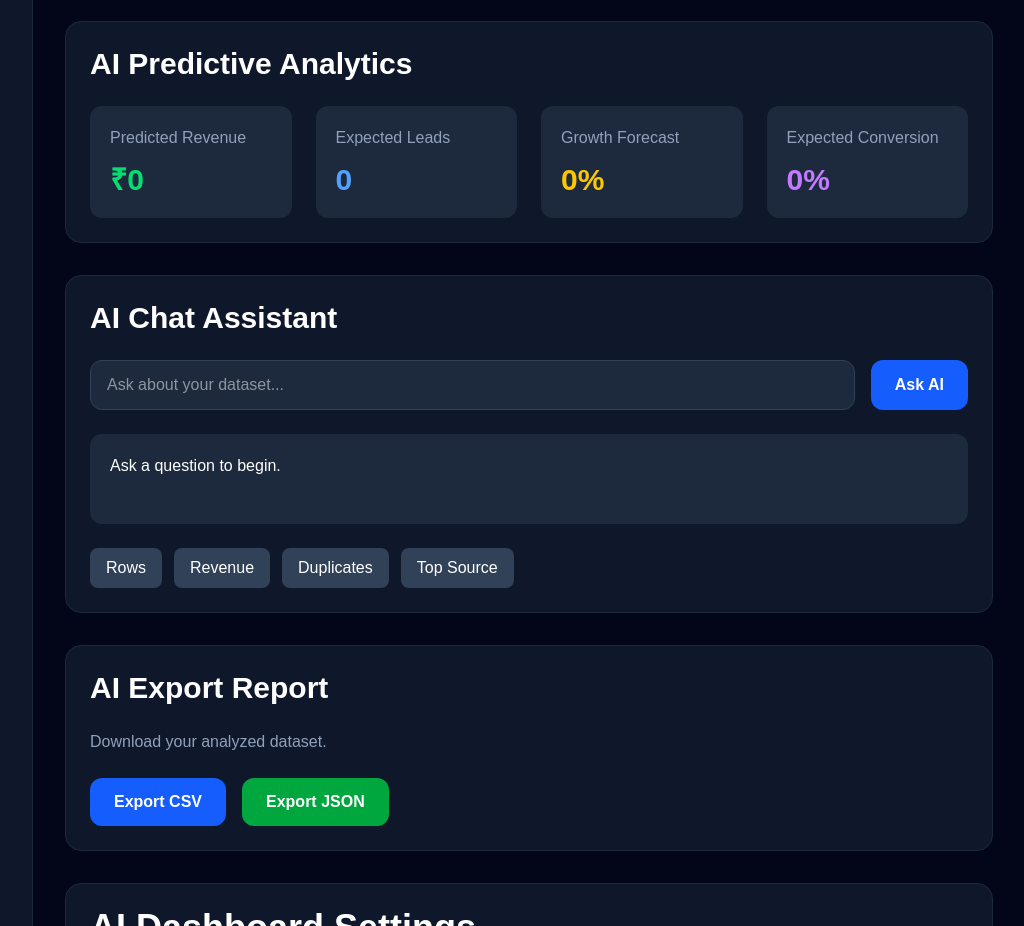
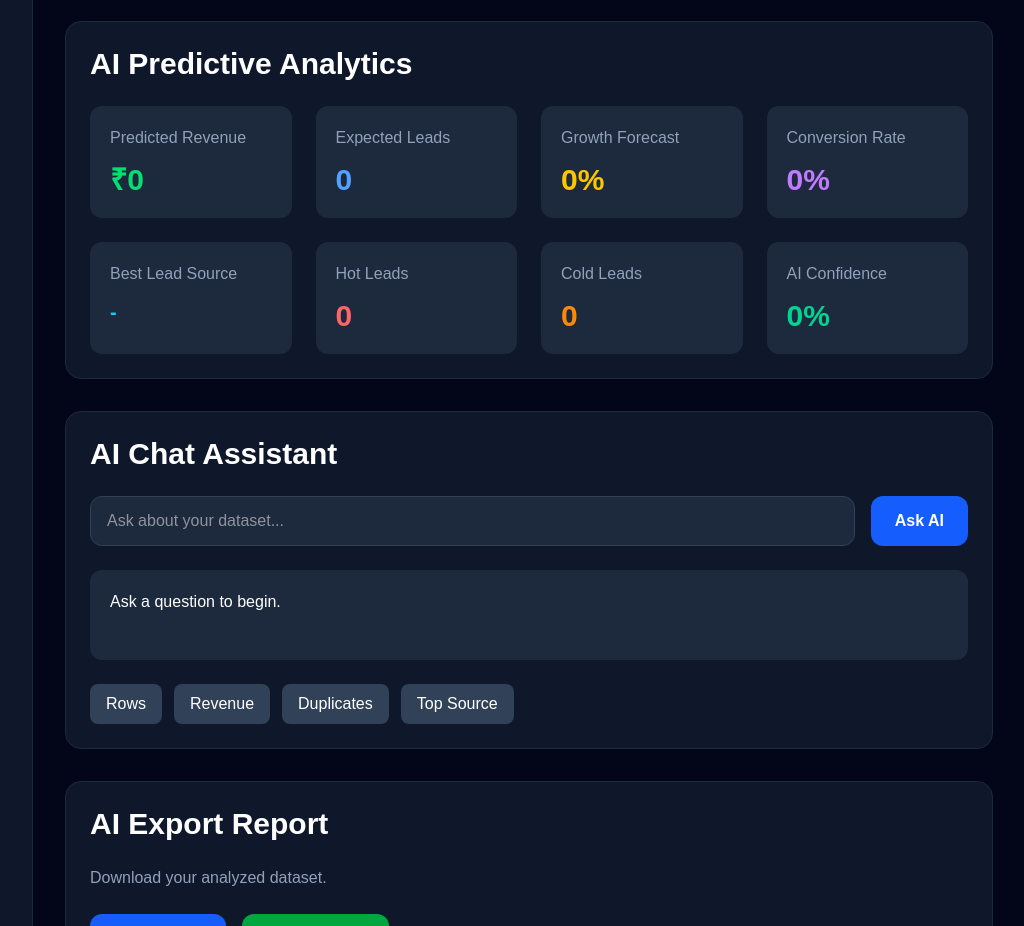
Before and after one commit to Pravin97s/LeadPilotAI, a Next.js app in the folder frontend/: page / in a window 1280 px wide. Shown: the part 2720-3646 px from the top of the page, without its empty margins (255-1279 px from the left). Built offline with nearby package versions, Linux system fonts and the light colour scheme.

Commit message:
Enhance AI predictive analytics with dynamic forecasting

```diff
--- a/frontend/src/components/AIPredictiveAnalytics.tsx
+++ b/frontend/src/components/AIPredictiveAnalytics.tsx
@@ -4,7 +4,7 @@ import { useMemo } from "react";
 import useDashboard from "@/hooks/useDashboard";
 
 export default function AIPredictiveAnalytics() {
-  const { rows } = useDashboard();
+  const { rows, columnMapping } = useDashboard();
 
   const prediction = useMemo(() => {
     if (!rows.length) {
@@ -13,44 +13,107 @@ export default function AIPredictiveAnalytics() {
         leads: 0,
         growth: 0,
         conversion: 0,
+        bestSource: "-",
+        hotLeads: 0,
+        coldLeads: 0,
+        confidence: 0,
       };
     }
 
-    const totalLeads = rows.length;
+    const revenueColumn = columnMapping["Revenue"];
+    const statusColumn = columnMapping["Status"];
+    const sourceColumn = columnMapping["Source"];
 
-    const revenueColumn = Object.keys(rows[0]).find(
-      (key) =>
-        key.toLowerCase().includes("revenue") ||
-        key.toLowerCase().includes("amount") ||
-        key.toLowerCase().includes("price")
+    let totalRevenue = 0;
+    let converted = 0;
+    let hotLeads = 0;
+
+    const sourceCount: Record<string, number> = {};
+
+    rows.forEach((row) => {
+      if (revenueColumn) {
+        const revenue = Number(
+          String(row[revenueColumn] ?? "").replace(/[^\d.-]/g, "")
+        );
+
+        if (!isNaN(revenue)) {
+          totalRevenue += revenue;
+
+          if (revenue >= 50000) {
+            hotLeads++;
+          }
+        }
+      }
+
+      if (statusColumn) {
+        const status = String(
+          row[statusColumn] ?? ""
+        ).toLowerCase();
+
+        if (
+          status.includes("won") ||
+          status.includes("converted") ||
+          status.includes("closed")
+        ) {
+          converted++;
+        }
+      }
+
+      if (sourceColumn) {
+        const source = String(
+          row[sourceColumn] ?? "Unknown"
+        );
+
+        sourceCount[source] =
+          (sourceCount[source] || 0) + 1;
+      }
+    });
+
+    const bestSource =
+      Object.entries(sourceCount).sort(
+        (a, b) => b[1] - a[1]
+      )[0]?.[0] ?? "-";
+
+    const conversion = Number(
+      ((converted / rows.length) * 100).toFixed(1)
     );
 
-    let totalRevenue = 0;
+    const predictedRevenue = Math.round(
+      totalRevenue * 1.12
+    );
 
-    if (revenueColumn) {
-      rows.forEach((row) => {
-        const value = Number(
-          String(row[revenueColumn]).replace(/[^\d.-]/g, "")
-        );
+    const predictedLeads = Math.round(
+      rows.length * 1.08
+    );
 
-        if (!isNaN(value)) {
-          totalRevenue += value;
-        }
-      });
-    }
+    const growth = Number(
+      (
+        ((predictedRevenue - totalRevenue) /
+          Math.max(totalRevenue, 1)) *
+        100
+      ).toFixed(1)
+    );
 
-    const predictedRevenue = Math.round(totalRevenue * 1.12);
-    const predictedLeads = Math.round(totalLeads * 1.08);
-    const predictedGrowth = 12;
-    const predictedConversion = 78;
+    const confidence = Math.min(
+      99,
+      Math.round(
+        60 +
+          (rows.length / 100) * 20 +
+          conversion / 5
+      )
+    );
 
     return {
       revenue: predictedRevenue,
       leads: predictedLeads,
-      growth: predictedGrowth,
-      conversion: predictedConversion,
+      growth,
+      conversion,
+      bestSource,
+      hotLeads,
+      coldLeads: rows.length - hotLeads,
+      confidence,
     };
-  }, [rows]);
+  }, [rows, columnMapping]);
 
   return (
     <section className="rounded-2xl border border-slate-800 bg-slate-900 p-6">
@@ -91,13 +154,53 @@ export default function AIPredictiveAnalytics() {
 
         <div className="rounded-xl bg-slate-800 p-5">
           <p className="text-slate-400">
-            Expected Conversion
+            Conversion Rate
           </p>
 
           <h3 className="mt-3 text-3xl font-bold text-purple-400">
             {prediction.conversion}%
           </h3>
         </div>
+
+        <div className="rounded-xl bg-slate-800 p-5">
+          <p className="text-slate-400">
+            Best Lead Source
+          </p>
+
+          <h3 className="mt-3 text-xl font-bold text-cyan-400">
+            {prediction.bestSource}
+          </h3>
+        </div>
+
+        <div className="rounded-xl bg-slate-800 p-5">
+          <p className="text-slate-400">
+            Hot Leads
+          </p>
+
+          <h3 className="mt-3 text-3xl font-bold text-red-400">
+            {prediction.hotLeads}
+          </h3>
+        </div>
+
+        <div className="rounded-xl bg-slate-800 p-5">
+          <p className="text-slate-400">
+            Cold Leads
+          </p>
+
+          <h3 className="mt-3 text-3xl font-bold text-orange-400">
+            {prediction.coldLeads}
+          </h3>
+        </div>
+
+        <div className="rounded-xl bg-slate-800 p-5">
+          <p className="text-slate-400">
+            AI Confidence
+          </p>
+
+          <h3 className="mt-3 text-3xl font-bold text-emerald-400">
+            {prediction.confidence}%
+          </h3>
+        </div>
       </div>
     </section>
   );
```
